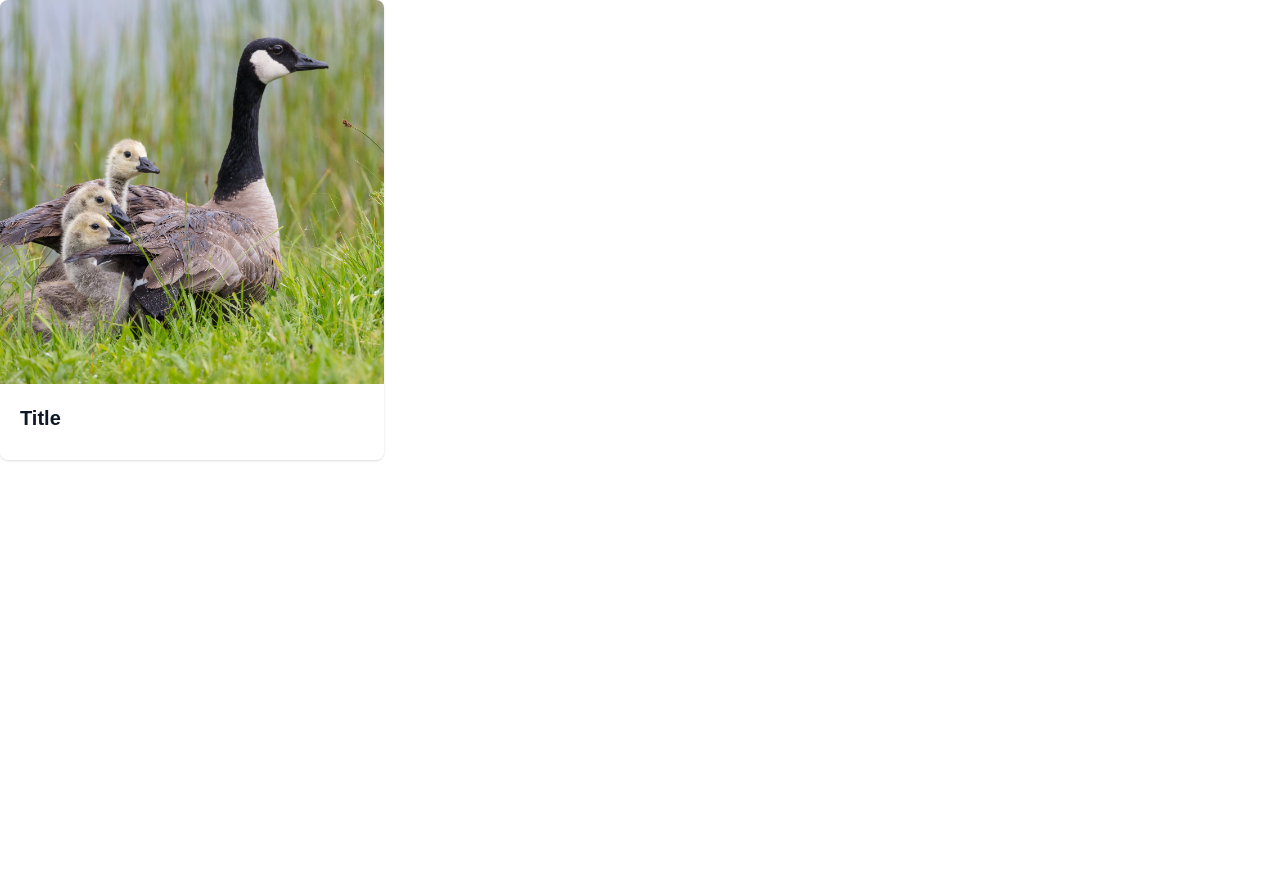
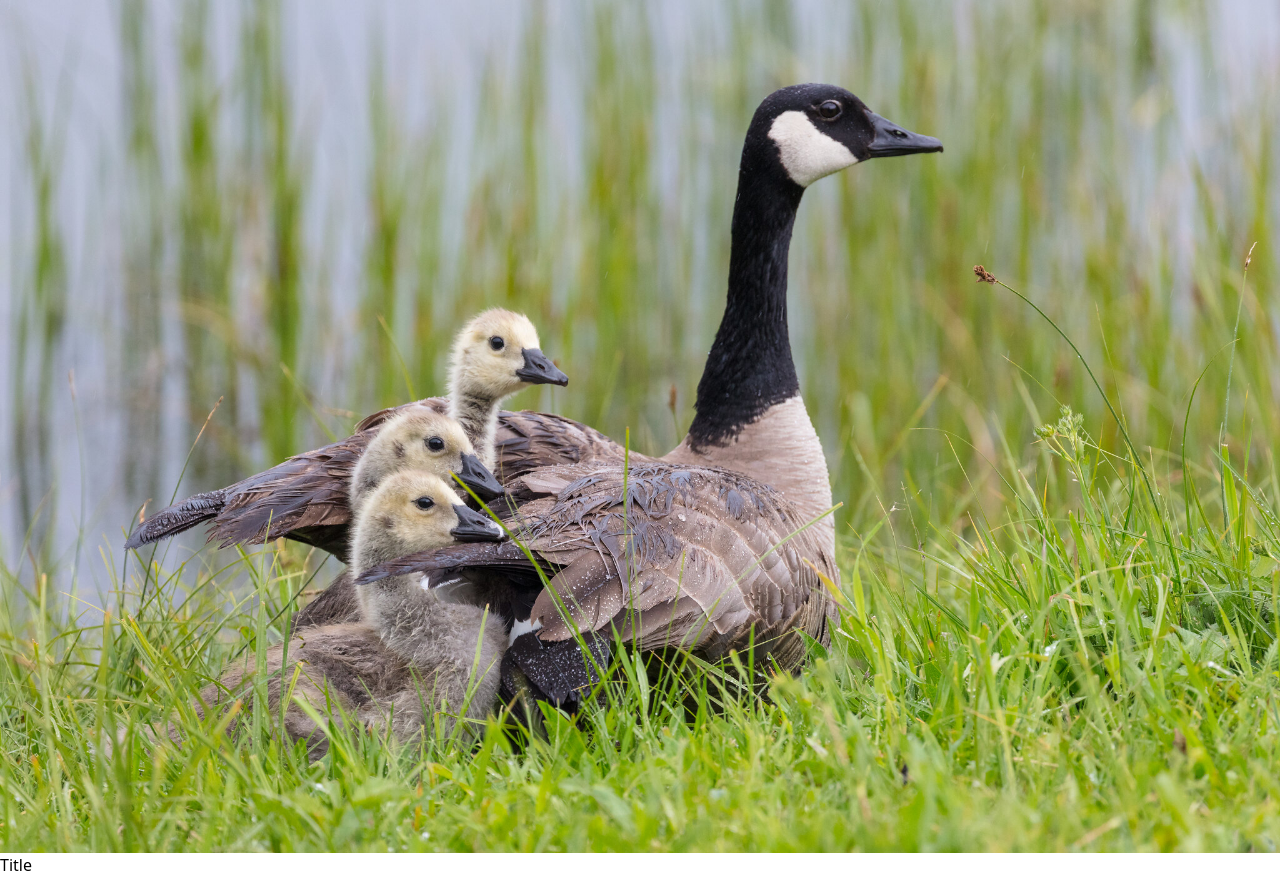
Before and after one commit to stevengranter/wildernext, a Next.js app: page / in a window 1280 px wide. Before the commit the page ends 800 px from the top, so only its background shows below. Built offline with nearby package versions, Linux system fonts and the light colour scheme.

Commit message:
Downgrade Tailwind 4 -> 3 (because reasons 😤 )

```diff
--- a/package.json
+++ b/package.json
@@ -29,18 +29,18 @@
         "@storybook/nextjs": "^8.5.6",
         "@storybook/react": "^8.5.6",
         "@storybook/test": "^8.5.6",
-        "@tailwindcss/postcss": "^4.0.0",
         "@types/node": "^20.17.19",
         "@types/react": "^19",
         "@types/react-dom": "^19",
+        "autoprefixer": "^10.4.20",
         "eslint": "^9",
         "eslint-config-next": "15.1.7",
         "eslint-config-prettier": "^10.0.1",
         "eslint-plugin-storybook": "^0.11.3",
-        "postcss": "^8",
+        "postcss": "^8.5.2",
         "prettier": "^3.5.1",
         "storybook": "^8.5.6",
-        "tailwindcss": "^4.0.6",
+        "tailwindcss": "^3.4.17",
         "typescript": "^5"
     },
     "eslintConfig": {
--- a/postcss.config.js
+++ /dev/null
@@ -1,5 +0,0 @@
-module.exports = {
-  plugins: {
-    '@tailwindcss/postcss': {},
-  },
-}
--- a/postcss.config.mjs
+++ /dev/null
@@ -1,8 +0,0 @@
-/** @type {import('postcss-load-config').Config} */
-const config = {
-    plugins: {
-        tailwindcss: {},
-    },
-}
-
-export default config
--- a/src/app/globals.css
+++ b/src/app/globals.css
@@ -1,46 +1,11 @@
-@import 'tailwindcss';
+@tailwind base;
+@tailwind components;
+@tailwind utilities;
 
 /* noinspection CssInvalidAtRule */
-@custom-variant dark (&:is(.dark *));
+/* @custom-variant dark (&:is(.dark *));*/
 
-@theme {
-  --color-background: var(--background);
-  --color-foreground: var(--foreground);
-}
-
-/*
-  The default border color has changed to `currentColor` in Tailwind CSS v4,
-  so we've added these compatibility styles to make sure everything still
-  looks the same as it did with Tailwind CSS v3.
-
-  If we ever want to remove these styles, we need to add an explicit border
-  color utility to any element that depends on these defaults.
-*/
-@layer base {
-  *,
-  ::after,
-  ::before,
-  ::backdrop,
-  ::file-selector-button {
-      /*noinspection CssUnresolvedCustomProperty*/
-      border-color: var(--color-gray-200, currentColor);
-  }
-}
-
-:root {
-    --background: #ffffff;
-    --foreground: #171717;
-}
-
-@media (prefers-color-scheme: dark) {
-    :root {
-        --background: #0a0a0a;
-        --foreground: #ededed;
-    }
-}
-
-body {
-    color: var(--foreground);
-    background: var(--background);
-    font-family: Arial, Helvetica, sans-serif;
-}
+/*@theme {*/
+/*  --color-background: var(--background);*/
+/*  --color-foreground: var(--foreground);*/
+/*}*/
--- a/src/components/Card/Card.tsx
+++ b/src/components/Card/Card.tsx
@@ -27,7 +27,7 @@ export function Card({ flipped = false, title = 'Title', children }: Props) {
                 </a>
                 <div className="p-5">
                     <a href="#">
-                        <h5 className="mb-2 text-xl font-bold text-gray-900 dark:text-white">
+                        <h5 className="mb-2 text-xl font-bold text-gray-900 dark:text-pink-700">
                             {title}
                         </h5>
                     </a>
```
Also changed, not shown: 1 other file (tests, documents, lock files or other folders).
